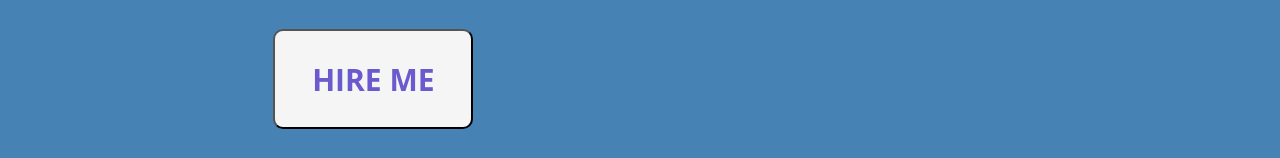
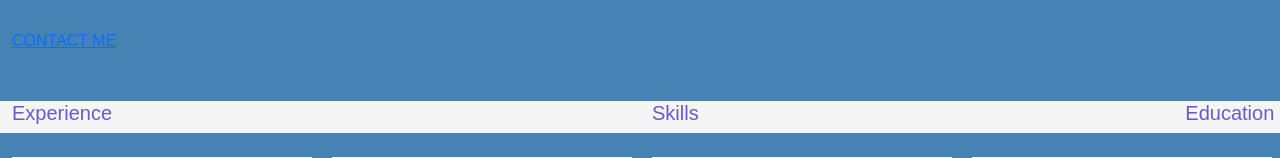
Before and after one commit to sammyj12-svg/Internship, a plain HTML site: page index.html in a window 1280 px wide. Shown: the part 263-421 px from the top of the page. Drawn offline with nearby package versions, Linux system fonts and the light colour scheme; grey boxes are pictures that could not be loaded.

Commit message:
Fix HTML structure and update contact button

```diff
--- a/index.html
+++ b/index.html
@@ -29,7 +29,9 @@
                     <br />
                     <h2>Multimedia journalist</h2>
                     <br />
-                    <button id="button"><a href="mailto:SammyJ12@terpmail.umd.edu"> HIRE ME</a></button>
+                    <a id="button" href="mailto:SammyJ12@terpmail.umd.edu">
+                        CONTACT ME
+                    </a>
                 </div>
                 <div class="col-sm-5">
                     <img
```
